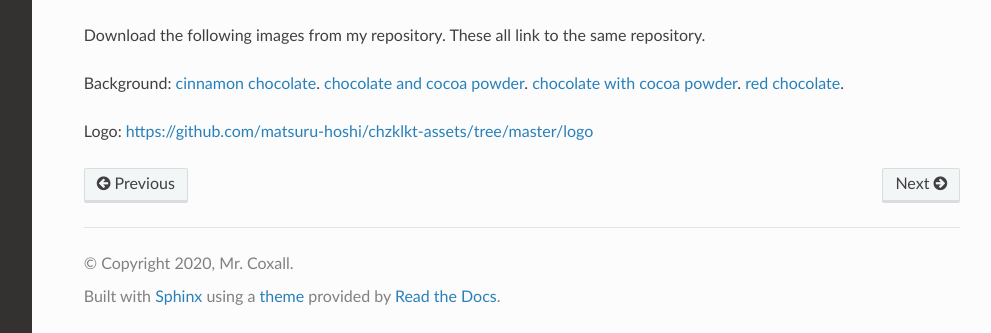
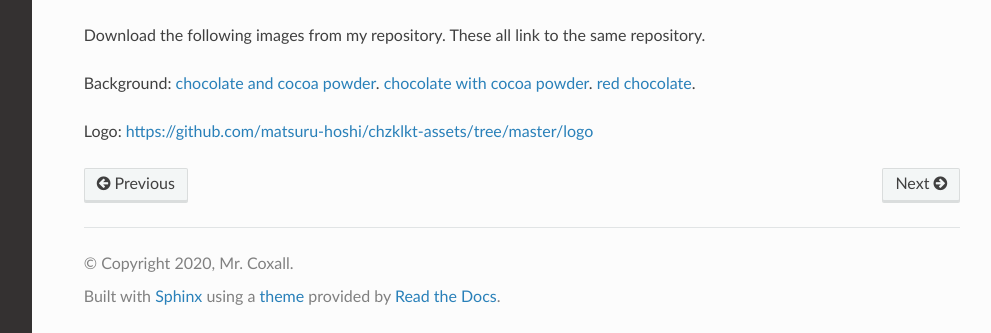
Before and after one commit to matsuru-hoshi/ICS3U-2019-Group11, a Sphinx documentation site: the page built from docs/image_bank/index.rst, in a window 1280 px wide and 900 px high, scrolled down 1209 px, cut to the strip 567-900 px from the top of the window. Shown: the whole strip, without its empty margins (268-1259 px from the left). Built offline with Sphinx 7.4.7 and the Read the Docs theme 2.0.0, drawn with Linux system fonts in a browser that asks for light colours.

Commit message:
Update index.rst

```diff
--- a/docs/image_bank/index.rst
+++ b/docs/image_bank/index.rst
@@ -47,7 +47,6 @@ Go to my github repository at the bottom for more variations.
 Download the following images from my repository. These all link to the same repository.
 
 Background:
-`cinnamon chocolate <https://github.com/matsuru-hoshi/chzklkt-assets/blob/master/website-images/cinamon-chocolate.jpg>`_.
 `chocolate and cocoa powder <https://github.com/matsuru-hoshi/chzklkt-assets/blob/master/website-images/many-chocolates.jpg>`_.
 `chocolate with cocoa powder <https://github.com/matsuru-hoshi/chzklkt-assets/blob/master/website-images/powder-chocolate.png>`_.
 `red chocolate <https://github.com/matsuru-hoshi/chzklkt-assets/blob/master/website-images/red-chocolate.jpg>`_.
```
